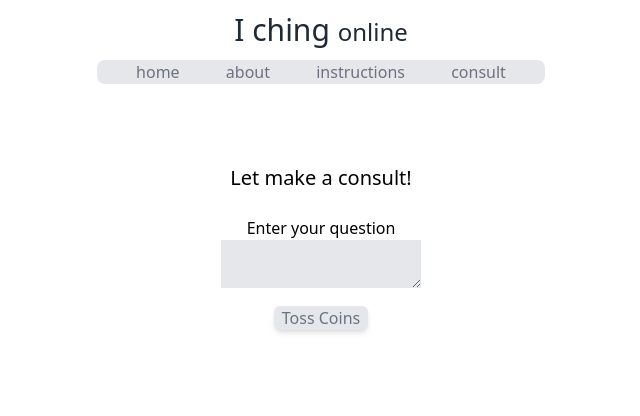
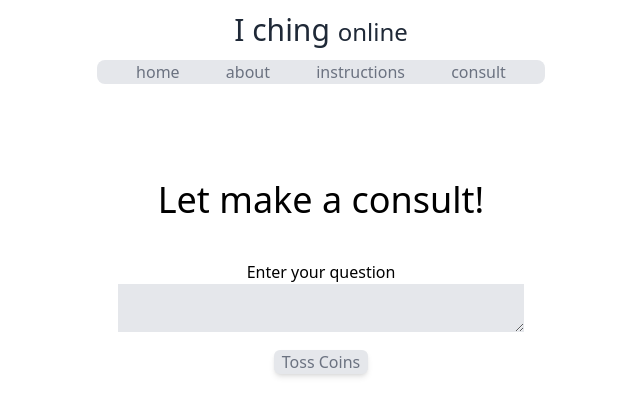
Before and after one commit to Sbector/iching, a Next.js app: page /consult in a window 1280 px wide. Shown: the top 416 px of the page, without its empty margins (319-959 px from the left). Built offline with nearby package versions, Linux system fonts and the light colour scheme.

Commit message:
Styling main and body

```diff
--- a/app/consult/page.jsx
+++ b/app/consult/page.jsx
@@ -2,13 +2,12 @@ import CoinToss from "../components/CoinToss";
 import Question from "../components/Question";
 
 export default function Consult() {
-    return(
+    return (
         <section className="text-center">
-            <h1 className="text-xl mb-6">Let make a consult!</h1>
-            <Question/>
+            <h1 className="text-4xl m-10">Let make a consult!</h1>
+            <Question />
             <div>
-                <CoinToss/>
-
+                <CoinToss />
             </div>
         </section>
     )
--- a/app/layout.jsx
+++ b/app/layout.jsx
@@ -8,10 +8,10 @@ export const metadata = {
 
 export default function RootLayout({ children }) {
   return (
-    <html lang="en" className='bg-white dark:bg-black'>
-      <body className='flex flex-col flex-wrap items-center'>
+    <html lang="en" className='bg-white dark:bg-black box-border'>
+      <body className='flex flex-col flex-wrap items-center max-w-screen overflow-x-hidden'>
           <Header/>
-          <main className='flex text-black dark:text-white h-[calc(100vh-200px)] mt-10 m-4 p-6 max-w-screen-md min-h-full'>
+          <main className='flex text-black dark:text-white min-h-[calc(100vh-150px)] m-4 p-6 max-w-screen-md'>
             {children}
           </main>
       </body>
```
